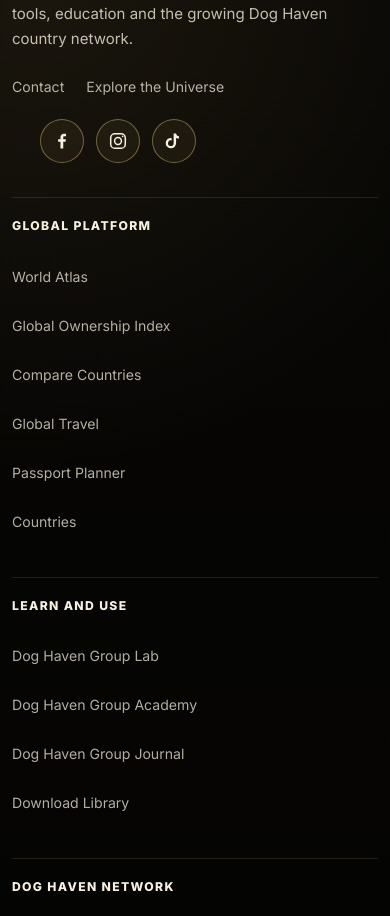
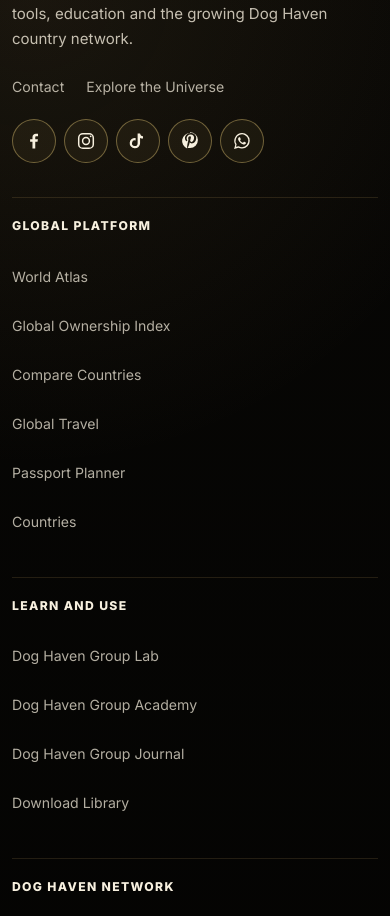
Before and after one commit to slimluca/Group, a Next.js app: page / in a window 390 px wide. Shown: the part 8566-9482 px from the top of the page. Built offline with nearby package versions, Linux system fonts and the light colour scheme; no server answers.

Commit message:
Add Pinterest and WhatsApp footer links

```diff
--- a/app/globals.css
+++ b/app/globals.css
@@ -2237,6 +2237,7 @@
   .page-hero { padding: 46px 0 40px; }
   .footer-columns { grid-template-columns: 1fr; }
   .footer-brand-column, .footer-link-group, .footer-link-group:last-child { grid-column: 1; }
+  .footer-social-links { gap: 8px; }
   .footer-link-group { padding-top: 18px; border-top: 1px solid rgba(200, 164, 93, .16); }
   .footer-bottom nav { grid-template-columns: 1fr; }
 }
--- a/components/SiteFooter.tsx
+++ b/components/SiteFooter.tsx
@@ -62,6 +62,20 @@
     label: "Visit Dog Haven Group on TikTok",
     icon: (
       <path d="M14.45 3c.35 1.96 1.5 3.14 3.55 3.27v2.87a7.8 7.8 0 0 1-3.52-.83v6.28a6.22 6.22 0 1 1-5.36-6.16v2.94a3.37 3.37 0 1 0 2.43 3.22V3h2.9Z" />
+    ),
+  },
+  {
+    href: "https://za.pinterest.com/doghavengroup",
+    label: "Visit Dog Haven Group on Pinterest",
+    icon: (
+      <path d="M12 2.5a9.5 9.5 0 0 0-3.46 18.35c-.08-1.6-.02-3.52.4-5.33l1.22-5.16s-.31-.63-.31-1.56c0-1.46.85-2.55 1.9-2.55.9 0 1.33.67 1.33 1.48 0 .9-.57 2.25-.87 3.5-.25 1.05.53 1.9 1.56 1.9 1.87 0 3.14-2.41 3.14-5.27 0-2.17-1.46-3.8-4.12-3.8-3 0-4.86 2.24-4.86 4.74 0 .86.25 1.47.65 1.94.18.21.21.3.14.54l-.2.83c-.07.27-.27.33-.5.24-1.4-.57-2.05-2.1-2.05-3.81 0-2.84 2.4-6.25 7.15-6.25 3.82 0 6.34 2.76 6.34 5.72 0 3.91-2.17 6.84-5.36 6.84-1.07 0-2.08-.58-2.43-1.23l-.66 2.52c-.4 1.44-1.17 2.88-1.88 3.88.9.27 1.86.42 2.87.42a9.5 9.5 0 0 0 0-19Z" />
+    ),
+  },
+  {
+    href: "https://wa.me/27632141332",
+    label: "Chat with Dog Haven Group on WhatsApp",
+    icon: (
+      <path d="M12.04 2.5a9.3 9.3 0 0 0-8.06 13.95L2.5 21.5l5.17-1.36A9.49 9.49 0 0 0 12.04 21h.01a9.25 9.25 0 1 0-.01-18.5Zm0 16.93a7.75 7.75 0 0 1-3.95-1.08l-.28-.17-3.07.81.82-2.99-.18-.3a7.68 7.68 0 1 1 6.66 3.73Zm4.23-5.75c-.23-.12-1.37-.68-1.58-.75-.21-.08-.37-.12-.52.11-.15.23-.6.75-.73.9-.14.16-.27.18-.5.06-.23-.11-.98-.36-1.86-1.15a7 7 0 0 1-1.29-1.6c-.13-.23-.01-.35.1-.47.1-.1.23-.27.35-.4.11-.14.15-.24.23-.4.08-.15.04-.29-.02-.4-.06-.12-.52-1.26-.72-1.73-.19-.45-.38-.39-.52-.4h-.45c-.15 0-.4.06-.61.3-.21.23-.81.79-.81 1.94s.83 2.25.95 2.4c.12.16 1.64 2.5 3.97 3.5.55.25.99.4 1.33.5.56.18 1.06.15 1.46.1.45-.07 1.37-.57 1.56-1.12.2-.54.2-1 .14-1.1-.06-.1-.21-.16-.44-.28Z" />
     ),
   },
 ];
```
